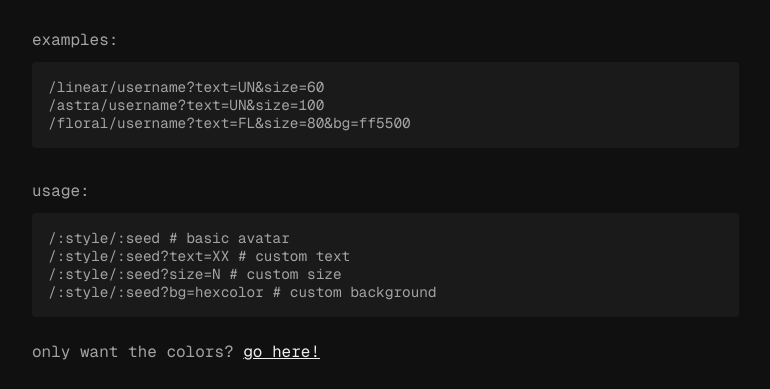
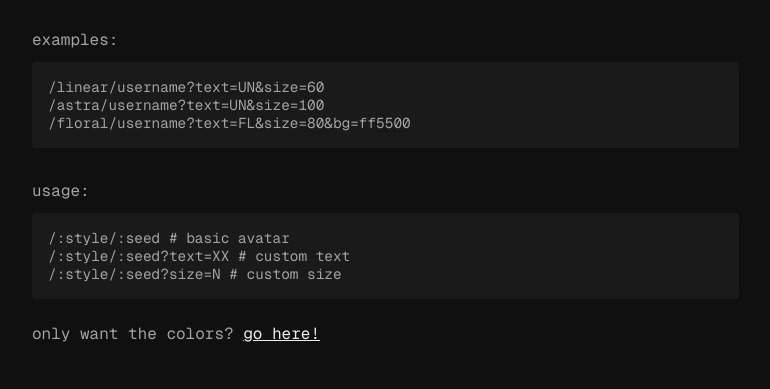
Before and after one commit to floraorg/sakura, a plain HTML site: page views/index.html in a window 1280 px wide. Shown: the part 233-622 px from the top of the page, without its empty margins (32-802 px from the left). Drawn offline with nearby package versions, Linux system fonts and the light colour scheme.

Commit message:
fix: mfw claude hallucinates a feature

```diff
--- a/views/index.html
+++ b/views/index.html
@@ -109,7 +109,6 @@
       <p>/:style/:seed # basic avatar</p>
       <p>/:style/:seed?text=XX # custom text</p>
       <p>/:style/:seed?size=N # custom size</p>
-      <p>/:style/:seed?bg=hexcolor # custom background</p>
     </div>
   </div>
 
```
